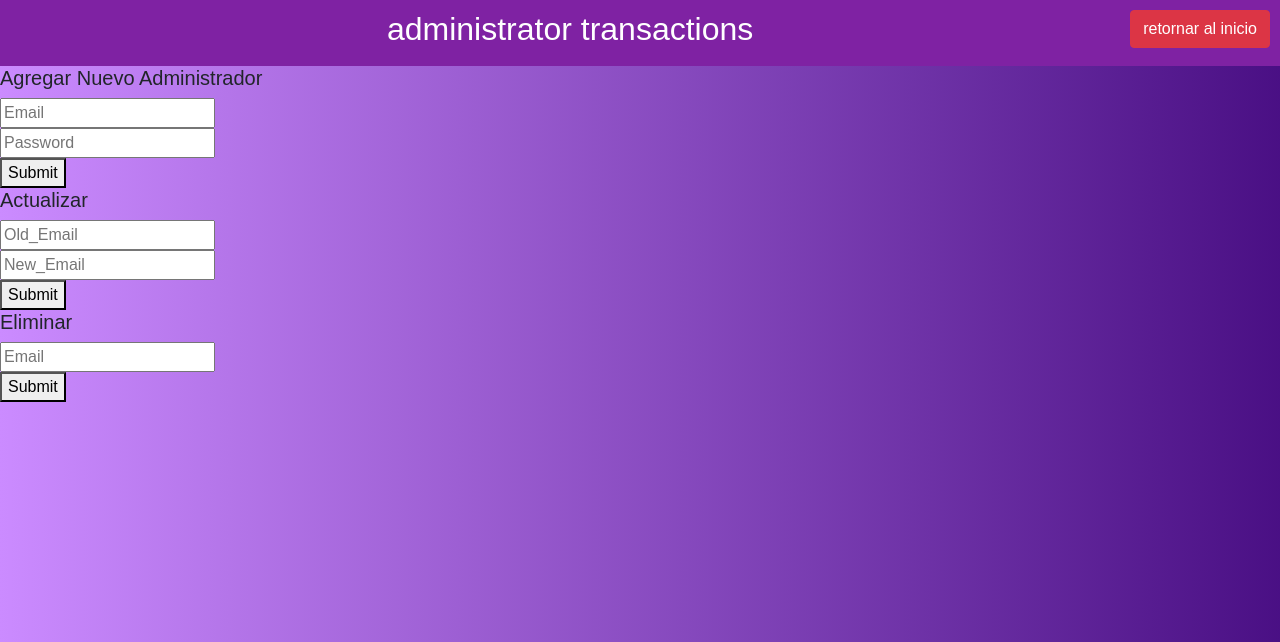
After one commit to YinnaGM/Diabet-MisionTic, a Flask app: page /admin/transactions in a window 1280 px wide. The commit adds this page. Shown: the top 642 px of the page. Run offline with Flask 2, Linux system fonts and the light colour scheme; some libraries are stand-ins or nearby versions.

Commit message:
Modificatios Admin

```diff
--- a/app.py
+++ b/app.py
@@ -140,17 +140,17 @@ def Insulin_calculation():
 def type_food():
   return render_template("type_food.html")
 
-@app.route('/add_food',methods=['GET','POST'])
+@app.route('/add_food',methods=['POST'])
 def add_food():
     name = request.form["name"]
     category = request.form["category"]
     quantity = request.form["quantity"]
     carbohydrate= request.form["carbohydrate"]
-    admin_id = session['admin_id']
 
-    type_food =Type_food( name,category,quantity,carbohydrate,admin_id )
+    type_food =Type_food( name,category,quantity,carbohydrate )
     db.session.add(type_food)
     db.session.commit()
+
     session.pop('admin_id', None)
     return "Su registro se creo con exito"
 
@@ -159,35 +159,32 @@ def add_food():
 def admin():
   return render_template("index_admin.html")
 
+#Ruta para las transacciones del administrador
+@app.route('/admin/transactions')
+def admin_transactions():
+  return render_template("crud_admin.html")
+
+#Ruta para las Agregar nuevo administrador
 @app.route('/crud_admin', methods=['GET','POST'])
 def crud_admin():
-    if request.method == 'GET':
-        email = "correo_Admin@gmail.com"
-        password = "admin"
+        email =request.form['email']
+        password = request.form['password']
         entry = Admin(email, password)
         db.session.add(entry)
         db.session.commit()
-        return 'Esto fue un GET'
-    elif request.method == 'POST':
-        # Registrar un admin
-        request_data = request.form
-        email = request_data['email']
-        password = request_data['password']
+        flash("Se registro el admin exitosamente","alert-warning")
+        return admin_transactions()
 
-        print("Correo:" + email)
-        print("Contraseña:" + password)
-
-        # Insertar en la base de datos la canción
-        return 'Se registro el admin exitosamente'
-
+# Ruta para Actualizar nuevo administrador
 @app.route('/updateadmin',methods=['GET','POST'])
 def update_admin():
-    old_email = "admin@vis.com"
-    new_email = "ad@vis.com"
+    old_email = request.form['old_email']
+    new_email = request.form['new_email']
     old_admin = Admin.query.filter_by(email = old_email).first()
     old_admin.email = new_email
     db.session.commit()
-    return "Actualización exitosa"
+    flash("Se actualizo el admin exitosamente","alert-warning")
+    return admin_transactions()
 
 @app.route('/getadmins')
 def get_admins():
@@ -195,13 +192,16 @@ def get_admins():
     print(admins[0].email)
     return "Se trajo la lista de administradores registrados"
 
-@app.route('/deleteadmin')
+# Ruta para Eliminar administrador
+@app.route('/deleteadmin',methods=['GET','POST'])
 def delete_admin():
-    admin_email = "correo_Admin@gmail.com"
+    admin_email = request.form['email']
     admin = Admin.query.filter_by(email = admin_email).first()
+    print(admin_email)
     db.session.delete(admin)
     db.session.commit()
-    return "Se eliminó el administrador"
+    flash("El Administrador se ha eliminado con exito","alert-warning")
+    return admin_transactions()
 
 if __name__ == "__main__":
     app.run(debug=True)
--- /dev/null
+++ b/templates/crud_admin.html
@@ -0,0 +1,65 @@
+<!DOCTYPE html>
+<html lang="en">
+<head>
+    <meta charset="UTF-8">
+    <meta http-equiv="X-UA-Compatible" content="IE=edge">
+    <meta name="viewport" content="width=device-width, initial-scale=1.0">
+    <title>Diabet</title>
+    <link rel="stylesheet" href="https://maxcdn.bootstrapcdn.com/bootstrap/4.0.0/css/bootstrap.min.css" integrity="sha384-Gn5384xqQ1aoWXA+058RXPxPg6fy4IWvTNh0E263XmFcJlSAwiGgFAW/dAiS6JXm" crossorigin="anonymous">
+
+    <style>
+        body {
+          font-family: Arial, Helvetica, sans-serif;
+          font-family: Arial, Helvetica, sans-serif;
+          background: hsl(278, 78%, 25%); /* fallback for old browsers */
+          background: -webkit-linear-gradient(right, hsl(270, 79%, 22%), #ae8bdb);
+          background: -moz-linear-gradient(right, hsl(270, 84%, 20%), #a887d4);
+          background: -o-linear-gradient(right, hsl(270, 87%, 18%), #f3e9ff);
+          background: linear-gradient(to left, hsl(270, 79%, 29%), #cb8bff);
+          -webkit-font-smoothing: antialiased;
+          -moz-osx-font-smoothing: grayscale;
+        }
+
+        /* Style the header */
+        header {
+          background-color: rgb(127, 34, 163);
+          padding: 10px;
+          text-align: center;
+          font-size: 35px;
+          color: white;
+        }
+    </style>
+</head>
+<body>
+    <header>
+    <h2>administrator transactions<a href='/admin' class= "btn btn-danger float-right" role="button" aria-pressed="true">retornar al inicio</a></h2>
+
+    </header>
+    <form  action='/crud_admin' method='post'>
+      <h5>Agregar Nuevo Administrador</h5>
+      <div> <input type="text" name="email" required placeholder="Email"></div>
+      <div> <input type="password" name="password" required placeholder="Password"></div>
+      <div><button>Submit</button></div>
+    </form>
+    <form  action='/updateadmin' method='post'>
+      <h5>Actualizar</h5>
+      <div> <input type="text" name="old_email" required placeholder="Old_Email"></div>
+      <div> <input type="text" name="new_email" required placeholder="New_Email"></div>
+      <div><button>Submit</button></div>
+    </form>
+    <form  action="/deleteadmin" method='post'>
+        <h5>Eliminar</h5>
+        <div> <input type="text" name="email" required placeholder="Email"></div>
+        <div><button>Submit</button></div>
+    </form>
+    {%with messages = get_flashed_messages(with_categories=true)%}
+      {%if messages %}
+        {%for category,message in messages%}
+          <div class="alert {{ category}}" id ="idMensajeError">
+            {{message}}
+          </div>
+        {%endfor%}
+      {%endif%}
+    {%endwith%}
+</body>
+</html>
```
Also changed, not shown: templates/index_admin.html (+10 -9 lines).
